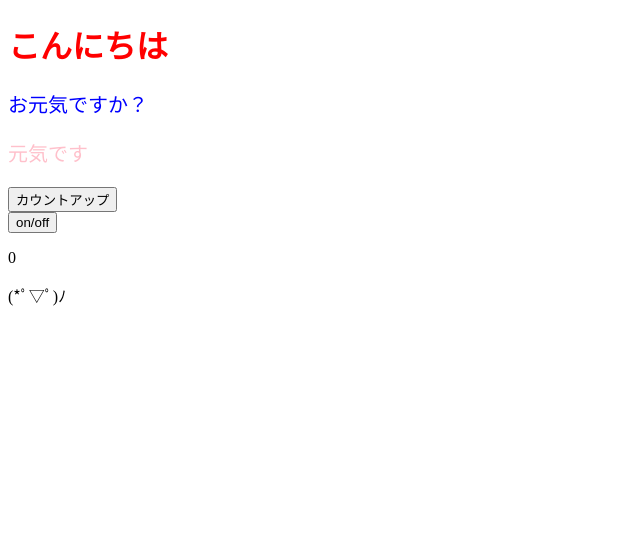
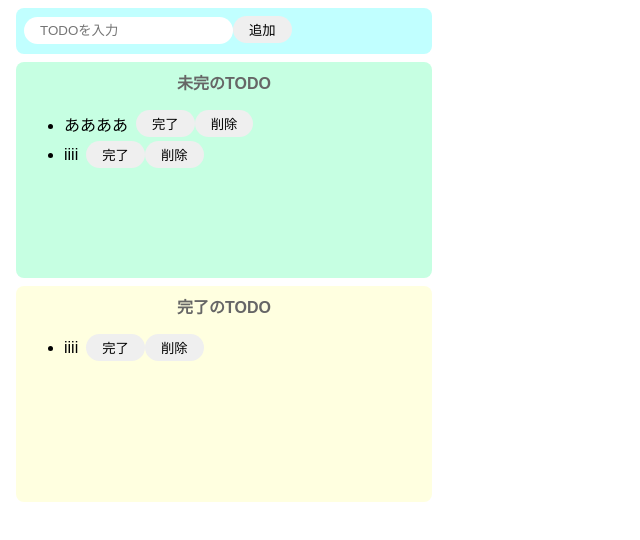
Before and after one commit to takumines/react-practice, a React (Create React App) app: page / in a window 1280 px wide. Shown: the top 540 px of the page, without its empty margins (0-640 px from the left). Built offline with nearby package versions, Linux system fonts and the light colour scheme.

Commit message:
TODOアプリ基礎部分作成

```diff
--- a/src/App.jsx
+++ b/src/App.jsx
@@ -1,40 +1,38 @@
-/* eslint react-hooks/exhaustive-deps: off*/
-import React, { useEffect, useState } from "react";
-import ColorfulMessage from "./components/ColorfulMessage";
+import React from "react";
+import "./style.css";
 
-const App = () => {
-  console.log("最初");
-  const [num, setNum] = useState(0);
-  const [faceShowFlag, setFaceShowFlag] = useState(true);
-
-  const onClickCountUp = () => {
-    setNum(num + 1);
-  };
-
-  const onClickSwitchShowFlag = () => {
-    setFaceShowFlag(!faceShowFlag);
-  };
-
-  useEffect(() => {
-    if (num % 3 === 0) {
-      faceShowFlag || setFaceShowFlag(true);
-    } else {
-      faceShowFlag && setFaceShowFlag(false);
-    }
-  }, [num]);
-
+export const App = () => {
   return (
     <>
-      <h1 style={{ color: "red" }}>こんにちは</h1>
-      <ColorfulMessage color="blue">お元気ですか？</ColorfulMessage>
-      <ColorfulMessage color="pink">元気です</ColorfulMessage>
-      <button onClick={onClickCountUp}>カウントアップ</button>
-      <br />
-      <button onClick={onClickSwitchShowFlag}>on/off</button>
-      <p>{num}</p>
-      {faceShowFlag && <p>(*ﾟ▽ﾟ)ﾉ</p>}
+      <div className="input-area">
+        <input placeholder="TODOを入力" />
+        <button>追加</button>
+      </div>
+      <div className="incomplete-area">
+        <p className="title">未完のTODO</p>
+        <ul>
+          <div className="list-row">
+            <li>ああああ</li>
+            <button>完了</button>
+            <button>削除</button>
+          </div>
+          <div className="list-row">
+            <li>iiii</li>
+            <button>完了</button>
+            <button>削除</button>
+          </div>
+        </ul>
+      </div>
+      <div className="complete-area">
+        <p className="title">完了のTODO</p>
+        <ul>
+          <div className="list-row">
+            <li>iiii</li>
+            <button>完了</button>
+            <button>削除</button>
+          </div>
+        </ul>
+      </div>
     </>
   );
 };
-
-export default App;
--- a/src/index.js
+++ b/src/index.js
@@ -1,5 +1,5 @@
 import React from "react";
 import ReactDom from "react-dom";
-import App from "./App";
+import { App } from "./App";
 
 ReactDom.render(<App />, document.getElementById("root"));
--- /dev/null
+++ b/src/style.css
@@ -0,0 +1,67 @@
+body {
+  font-family: sans-serif;
+}
+
+input {
+  border-radius: 16px;
+  border: none;
+  padding: 6px 16px;
+  outline: none;
+}
+
+button {
+  border-radius: 16px;
+  border: none;
+  padding: 4px 16px;
+  outline: none;
+}
+
+button:hover {
+  background-color: #ff7fff;
+  color: #fff;
+  cursor: pointer;
+}
+
+li {
+  margin-right: 8px;
+}
+
+.input-area {
+  background-color: #c1ffff;
+  width: 400px;
+  height: 30px;
+  padding: 8px;
+  margin: 8px;
+  border-radius: 8px;
+}
+
+.incomplete-area {
+  background-color: #c6ffe2;
+  width: 400px;
+  min-height: 200px;
+  padding: 8px;
+  margin: 8px;
+  border-radius: 8px;
+}
+
+.complete-area {
+  background-color: #ffffe0;
+  width: 400px;
+  min-height: 200px;
+  padding: 8px;
+  margin: 8px;
+  border-radius: 8px;
+}
+
+.title {
+  text-align: center;
+  margin-top: 0;
+  font-weight: bold;
+  color: #666;
+}
+
+.list-row {
+  display: flex;
+  align-items: center;
+  padding-bottom: 4px;
+}
```
